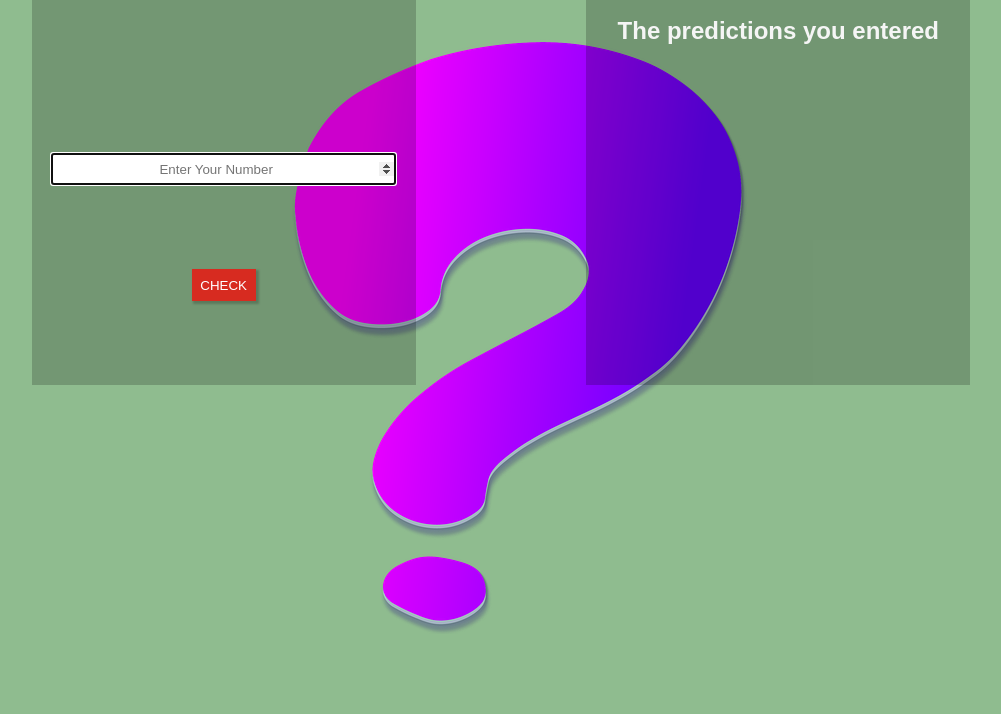
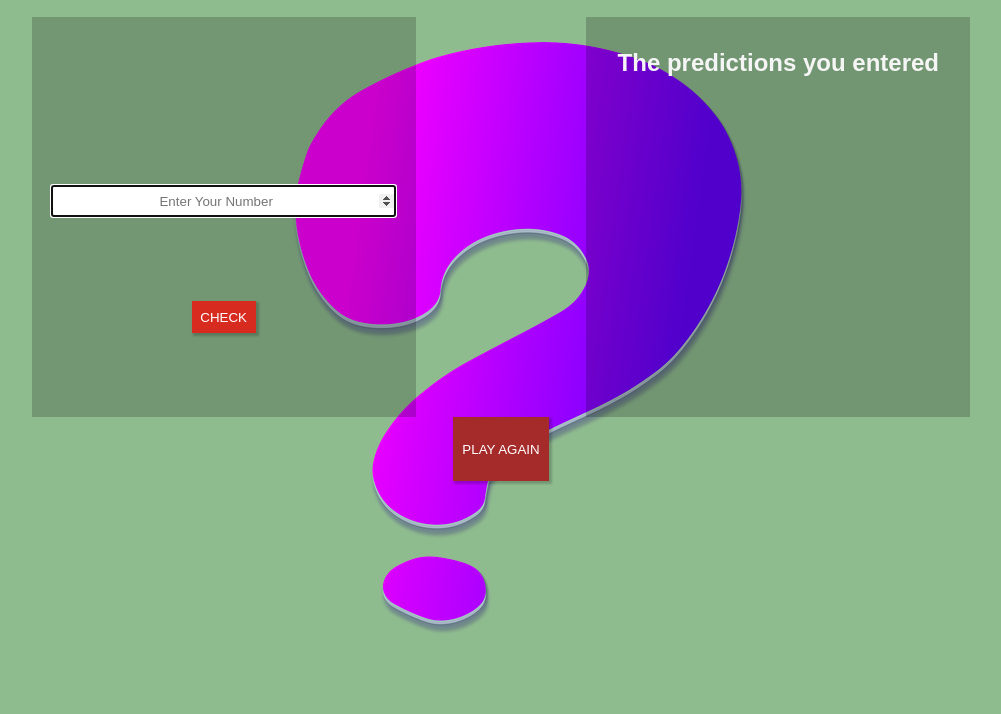
Before and after one commit to asknksk/Find-the-Number-Game, a plain HTML site: page index.html in a window 1280 px wide. Shown: the part 86-800 px from the top of the page, without its empty margins (139-1140 px from the left). Drawn offline with Linux system fonts and the light colour scheme.

Commit message:
play again button added

```diff
--- a/index.html
+++ b/index.html
@@ -11,6 +11,7 @@
     <header>
       <h1>Please Enter Your Guess <span id="between">between 1-100</span></h1>
     </header>
+
     <main>
       <div class="guess-div">
         <p id="parag"></p>
@@ -29,7 +30,9 @@
         <p id="log"></p>
       </div>
     </main>
-
+    <div class="reset">
+      <a href="index.html"><button class="reset-btn">PLAY AGAIN</button></a>
+    </div>
     <script src="app.js"></script>
   </body>
 </html>
--- a/style.css
+++ b/style.css
@@ -19,17 +19,14 @@ header {
   display: flex;
   flex-direction: column;
   align-items: center;
+  margin-bottom: 2rem;
+  padding-top: 1rem;
 }
-header p {
-  margin-bottom: 1rem;
-  color: white;
-  font-size: 2rem;
-}
+
 h1 {
   text-align: center;
   font-size: 3rem;
   color: whitesmoke;
-  padding-top: 1rem;
 }
 /********************** MAIN  ***********************/
 main {
@@ -64,6 +61,7 @@ main {
   width: 4rem;
   color: white;
   box-shadow: 2px 2px 2px 1px rgba(0, 0, 0, 0.2);
+  transition: transform 0.2s;
 }
 #btn:hover {
   cursor: pointer;
@@ -85,3 +83,23 @@ main {
   padding-bottom: 2rem;
   font-size: 1.5rem;
 }
+/******* RESET *****/
+.reset {
+  display: flex;
+  justify-content: center;
+  align-items: center;
+}
+.reset-btn {
+  width: 6rem;
+  height: 4rem;
+  text-align: center;
+  border: none;
+  background-color: brown;
+  color: white;
+  box-shadow: 2px 2px 2px 1px rgba(0, 0, 0, 0.2);
+  transition: transform 0.2s;
+}
+.reset-btn:hover {
+  cursor: pointer;
+  transform: scale(1.1);
+}
```
